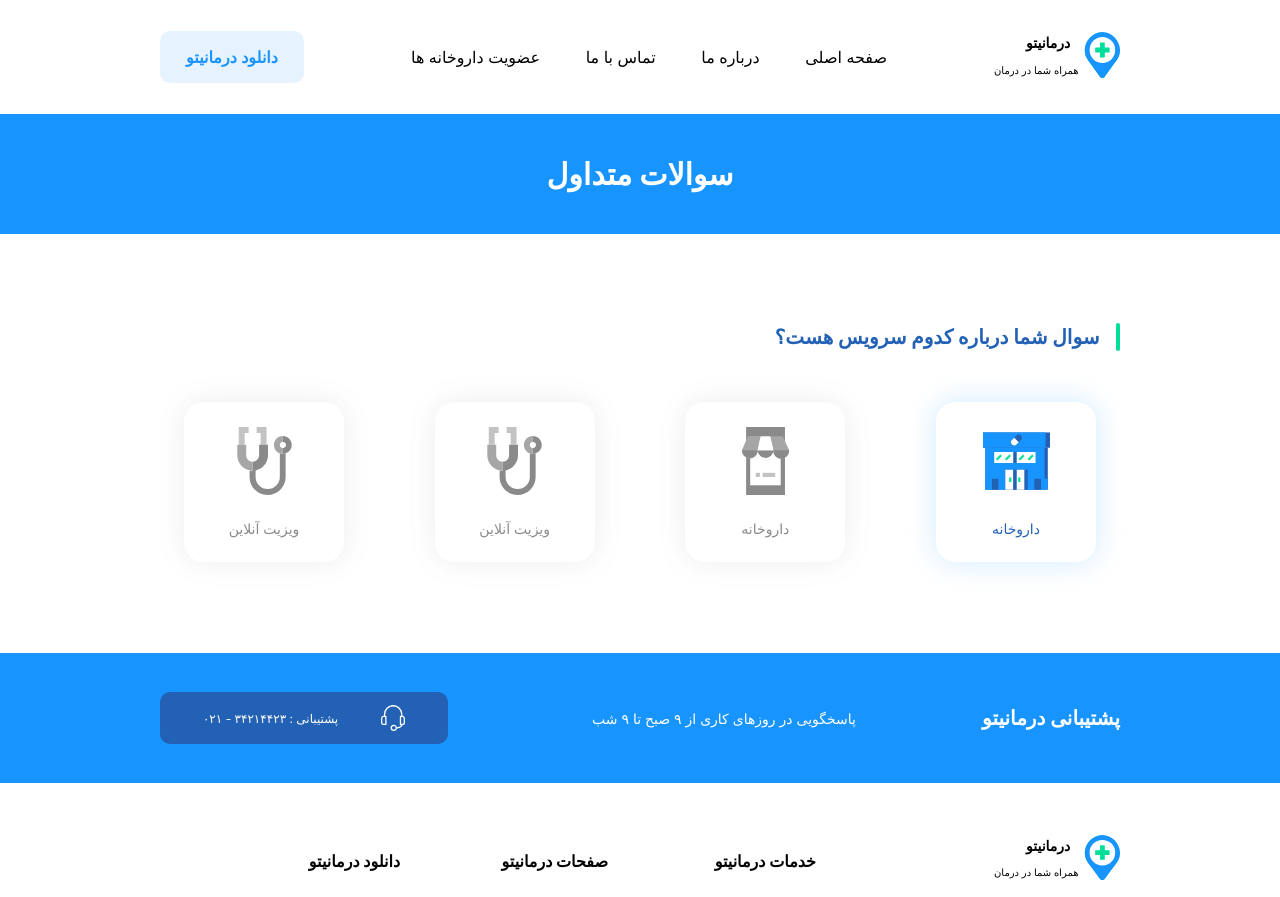
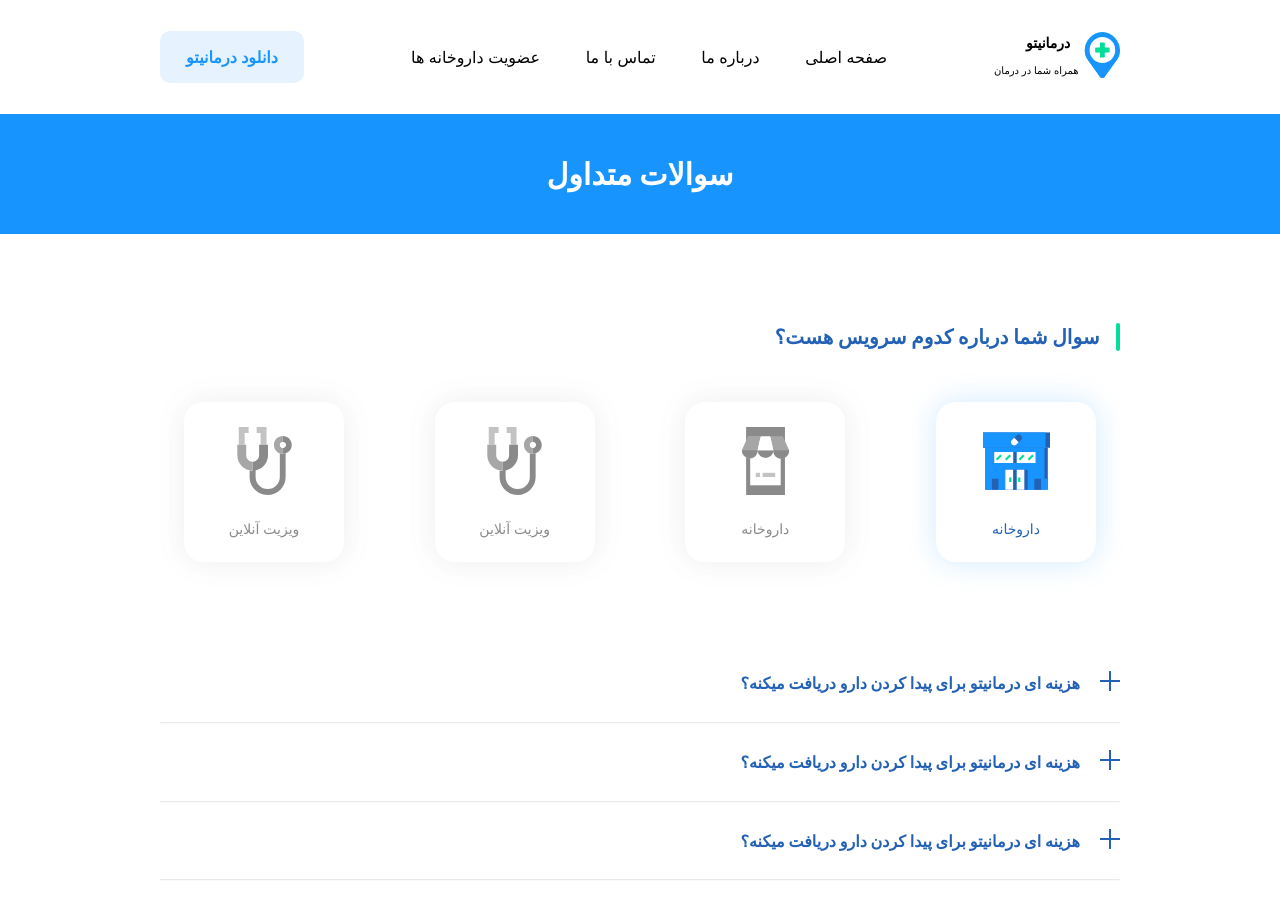
Before and after one commit to amirhghorbani/darmanito-app, a React (Create React App) app: page /faq_page in a window 1280 px wide. Shown: the top 897 px of the page. Built offline with nearby package versions, Linux system fonts and the light colour scheme.

Commit message:
complete FAQ-page make it completely responsive

```diff
--- a/src/components/FaqComps/FaqComps.js
+++ b/src/components/FaqComps/FaqComps.js
@@ -1,12 +1,14 @@
 import React, { Fragment } from 'react';
 import PageHeader from '../Common/PageHeader/PageHeader';
 import Section1 from './Section1/Section1';
+import Section2 from './Section2/Section2';
 
 function FaqComps() {
     return (
         <Fragment>
             <PageHeader text='سوالات متداول' />
             <Section1 />
+            <Section2 />
         </Fragment>
     )
 }
--- /dev/null
+++ b/src/components/FaqComps/Section2/List/List.js
@@ -0,0 +1,37 @@
+import React, { useState } from 'react';
+import PlusIcon from "../../../../assets/images/plus-icon.svg";
+import MinusIcon from '../../../../assets/images/minus-icon.svg';
+import styles from '../Section2.module.scss';
+
+function List() {
+
+    const [showContent, setshowContent] = useState(false);
+    const [iconSrc, setstateIconSrc] = useState(PlusIcon);
+
+    const toggleShower = () => {
+      setshowContent(!showContent);
+      showContent ? setstateIconSrc(PlusIcon) : setstateIconSrc(MinusIcon);
+    };
+
+    const Div = (
+      <div className={styles.text}>
+        <p>خیر، ما هم اکنون در تهران در حال فعالیت هستیم</p>
+      </div>
+    );
+
+    return (
+        <div className={styles.list}>
+        <div className={styles.content}>
+          <div className={styles.question}>
+            <a onClick={toggleShower}>
+              <img src={iconSrc} alt="icon" />
+            </a>
+            <p>هزینه ای درمانیتو برای پیدا کردن دارو دریافت میکنه؟</p>
+          </div>
+          {showContent ? Div : null}
+        </div>
+      </div>
+    )
+}
+
+export default List
--- /dev/null
+++ b/src/components/FaqComps/Section2/Section2.js
@@ -0,0 +1,23 @@
+import React from "react";
+import List from "./List/List";
+import styles from "./Section2.module.scss";
+
+
+function Section2() {
+
+
+  return (
+    <div className={styles.section2}>
+      <List />
+        <hr />
+      <List />
+        <hr />
+      <List />
+        <hr />
+      <List />
+        <hr />
+    </div>
+  );
+}
+
+export default Section2;
--- /dev/null
+++ b/src/components/FaqComps/Section2/Section2.module.scss
@@ -0,0 +1,88 @@
+@import '../../../assets/sass/styles';
+
+@media screen and (min-width : 320px) {
+    .section2 {
+        width: 80%;
+        margin: 0 auto;
+
+        .list {
+            width: 100%;
+
+            .content {
+                @include flex(column, space-between, unset);
+                .question {
+                width: 100%;
+                min-width: 150px;
+                @include flex(row, unset, center);
+                img {
+                    width: 10px;
+                    height: 10px;
+                }
+                p {
+                    margin-right: 20px;
+                    @include pText(12px, bold, 1.8rem);
+                    color: $epiblueColor;
+                }
+                }
+                .text {
+                    p {
+                        @include pText(12px, lighter, 1.8rem);
+                        margin-right: 5%;
+                        &::before {
+                            @include beforeText;
+                        }
+                    }
+                }
+            }
+
+
+        }
+        hr {
+           opacity: .2;
+        }
+    }
+}
+
+
+@media screen and (min-width : 1024px) {
+    .section2 {
+        width: 75%;
+        margin: 0 auto;
+
+        .list {
+            width: 100%;
+
+            .content {
+                @include flex(column, space-between, unset);
+                .question {
+                width: 100%;
+                min-width: 150px;
+                @include flex(row, unset, center);
+                img {
+                    width: 20px;
+                    height: 20px;
+                }
+                p {
+                    margin-right: 20px;
+                    @include pText(16px, bold, 1.8rem);
+                    color: $epiblueColor;
+                }
+                }
+                .text {
+                    p {
+                        @include pText(14px, lighter, 1.8rem);
+                        margin-right: 5%;
+                        &::before {
+                            @include beforeText;
+                        }
+                    }
+                }
+            }
+
+
+        }
+        hr {
+           opacity: .2;
+        }
+    }
+}
```
Also changed, not shown: src/assets/images/minus-icon.svg (added), src/assets/images/plus-icon.svg (added).
